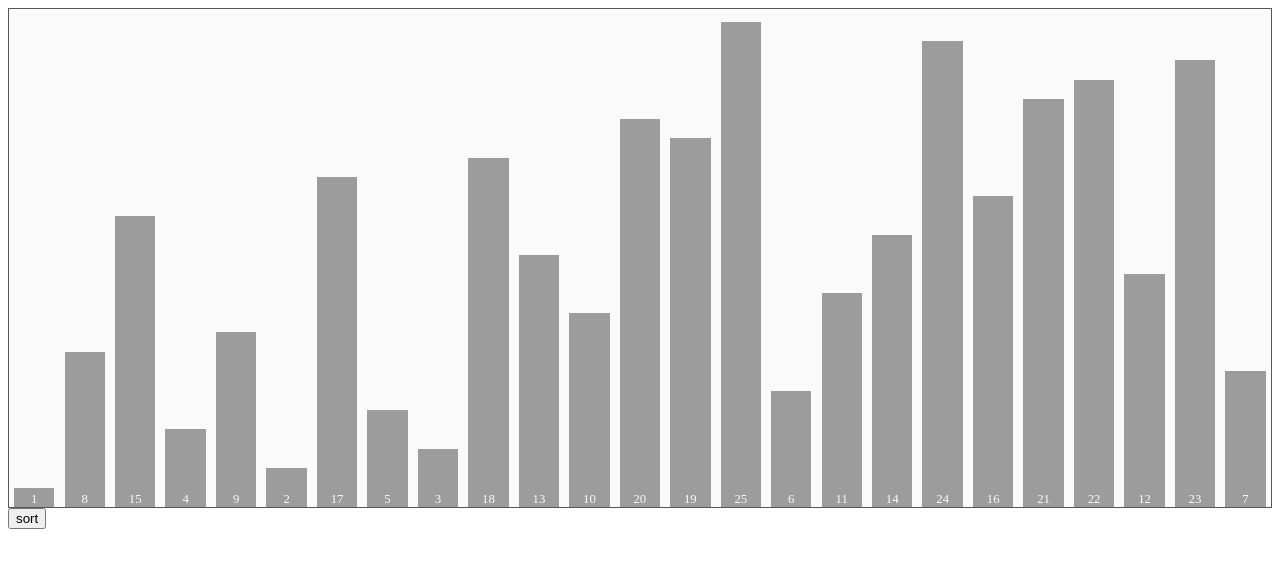
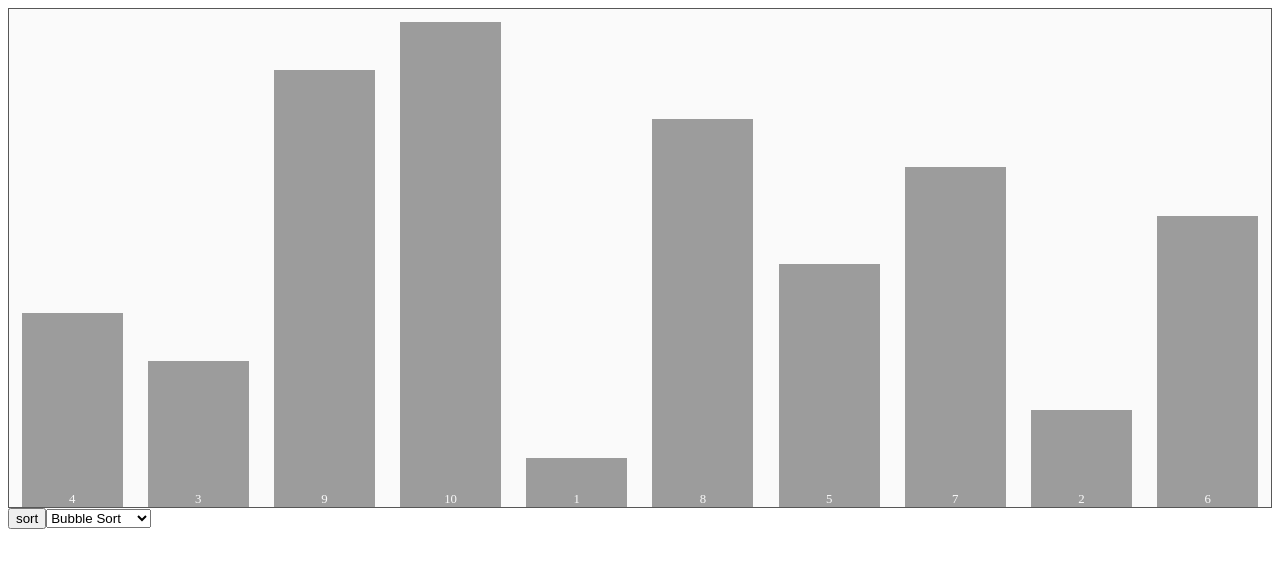
Before and after one commit to Khusyasy/visualisasi-algoritma, a React (Create React App) app: page / in a window 1280 px wide. Shown: the top 568 px of the page. Built offline with nearby package versions, Linux system fonts and the light colour scheme.

Commit message:
create algo selector

```diff
--- a/src/pages/Sort.js
+++ b/src/pages/Sort.js
@@ -1,23 +1,36 @@
 import { useState } from "react";
 import random_array from "../scripts/utils/random_array";
 import bubble_sort from "../scripts/sorting/bubble_sort";
+import selection_sort from "../scripts/sorting/selection_sort";
 
 import SortingController from "../scripts/sorting/SortingController";
 import BarVisualizer from "../components/BarVisualizer/BarVisualizer";
 
 function Sort() {
-  const [values, setValues] = useState(random_array(25, 1337));
+  const [values, setValues] = useState(random_array(10, 123));
   const [statuses, setStatuses] = useState([]);
-  let RC = new SortingController(500, setValues, setStatuses);
+  let RC = new SortingController(250, setValues, setStatuses);
+
+  const [algo, setAlgo] = useState("bubble");
 
   function sort() {
-    bubble_sort(values, RC);
+    if(algo === "bubble") {
+      bubble_sort(values, RC);
+    }else if(algo === "selection") {
+      selection_sort(values, RC);
+    }
   }
 
   return (
     <div>
       <BarVisualizer values={values} statuses={statuses} />
-      <button onClick={sort}>sort</button>
+      <div className="controls">
+        <button onClick={sort}>sort</button>
+        <select name="algo" id="algo" value={algo} onChange={(e)=>setAlgo(e.target.value)}>
+          <option value="bubble">Bubble Sort</option>
+          <option value="selection">Selection Sort</option>
+        </select>
+      </div>
     </div>
   );
 }
```
